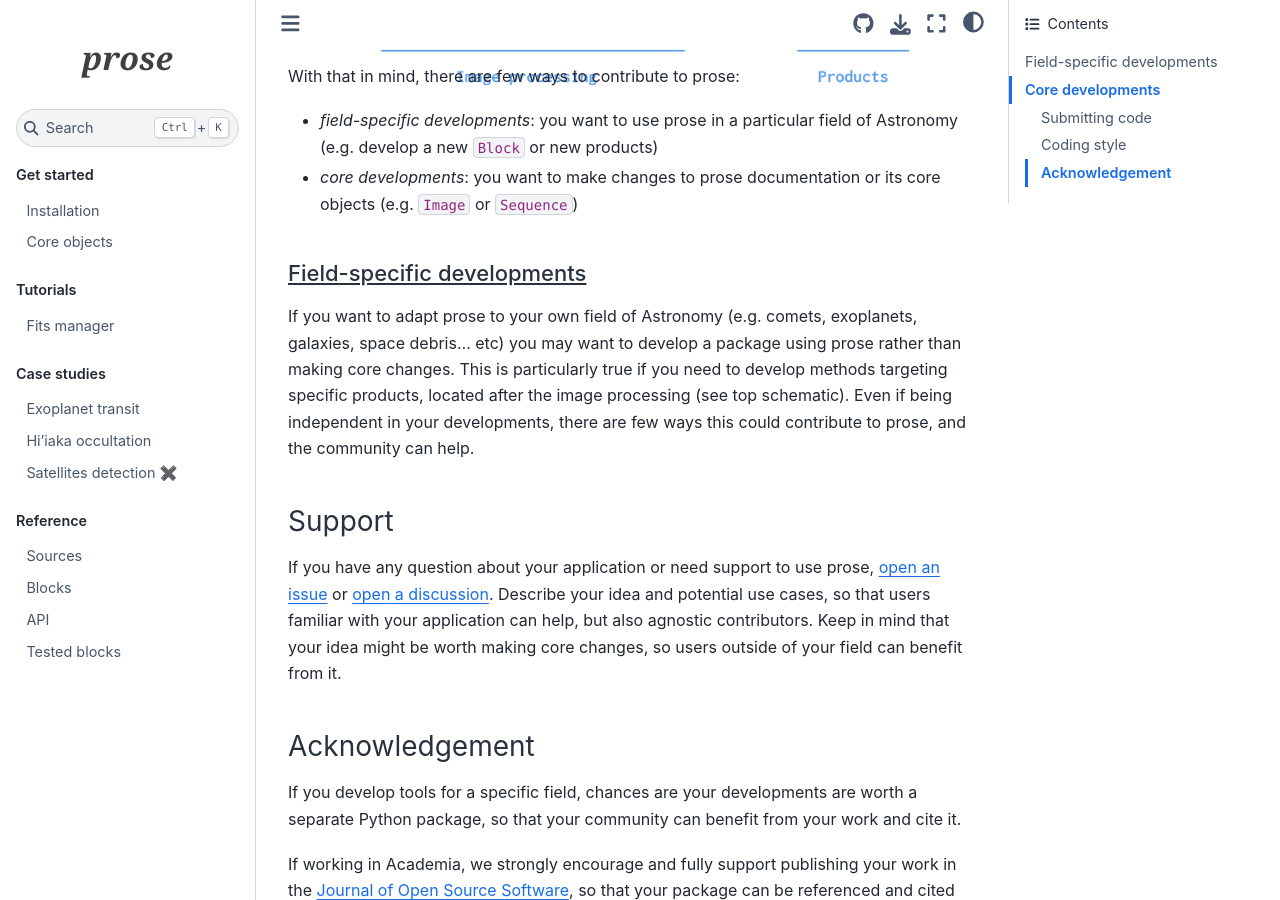
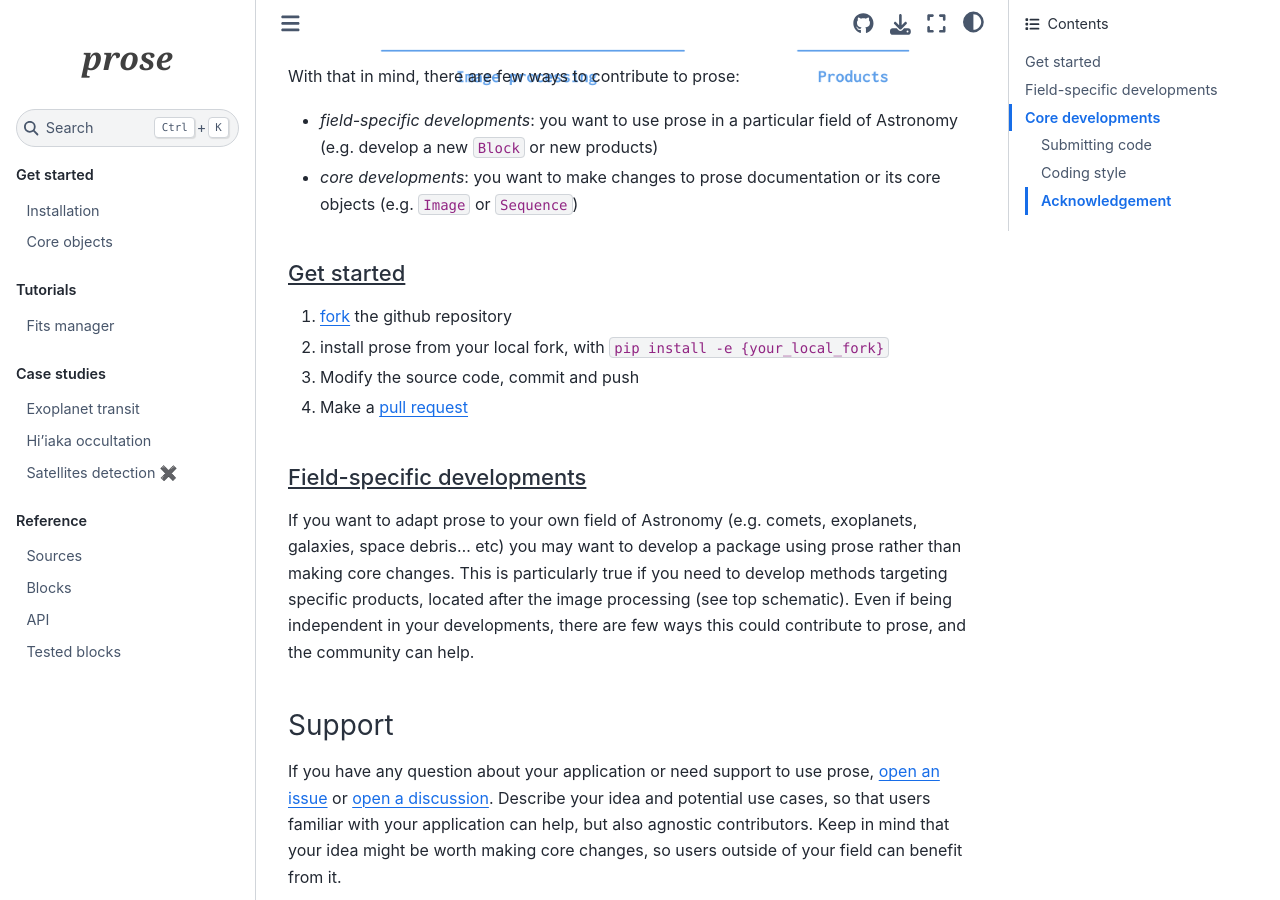
Before and after one commit to lgrcia/prose, a Sphinx documentation site: the page built from docs/CONTRIBUTING.md, in a window 1280 px wide and 900 px high, scrolled down 456 px. Built offline with Sphinx 7.4.7 and the Sphinx Book theme 1.1.4, drawn with Linux system fonts in a browser that asks for light colours; pages that are not in the unit, such as notebooks, are missing from menus.

Commit message:
Update CONTRIBUTING.md
docs: Add info to get started contributing

```diff
--- a/docs/CONTRIBUTING.md
+++ b/docs/CONTRIBUTING.md
@@ -9,6 +9,13 @@ prose intends to be a package for image processing and stops whenever your scien
 With that in mind, there are few ways to contribute to prose:
 - *field-specific developments*: you want to use prose in a particular field of Astronomy (e.g. develop a new `Block` or new products)
 - *core developments*: you want to make changes to prose documentation or its core objects (e.g. `Image` or `Sequence`)
+
+## Get started
+
+1. [fork](https://docs.github.com/en/get-started/quickstart/fork-a-repo) the github repository
+2. install prose from your local fork, with `pip install -e {your_local_fork}`
+3. Modify the source code, commit and push
+4. Make a [pull request](https://docs.github.com/en/pull-requests/collaborating-with-pull-requests/proposing-changes-to-your-work-with-pull-requests/about-pull-requests)
 
 ## Field-specific developments
 
```
